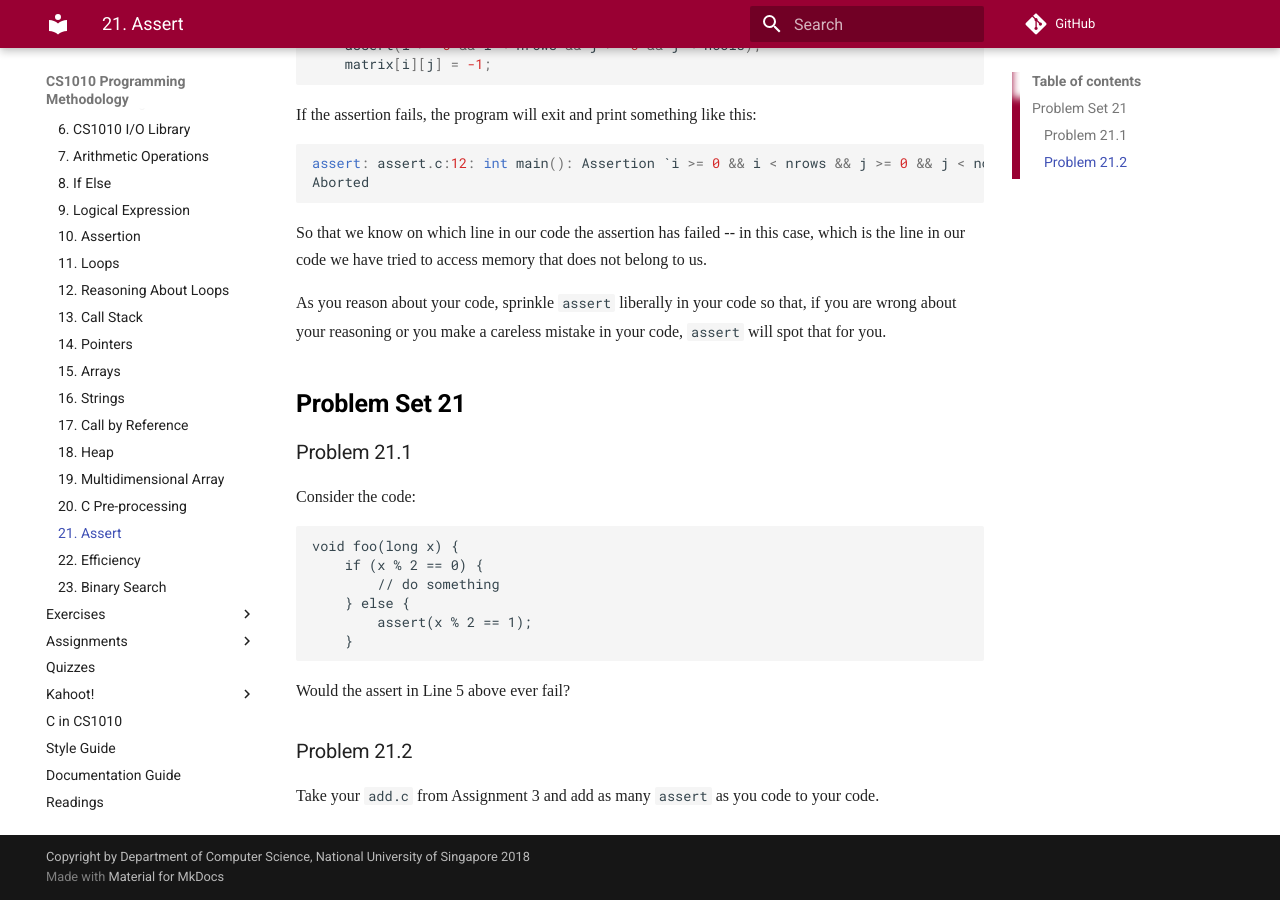
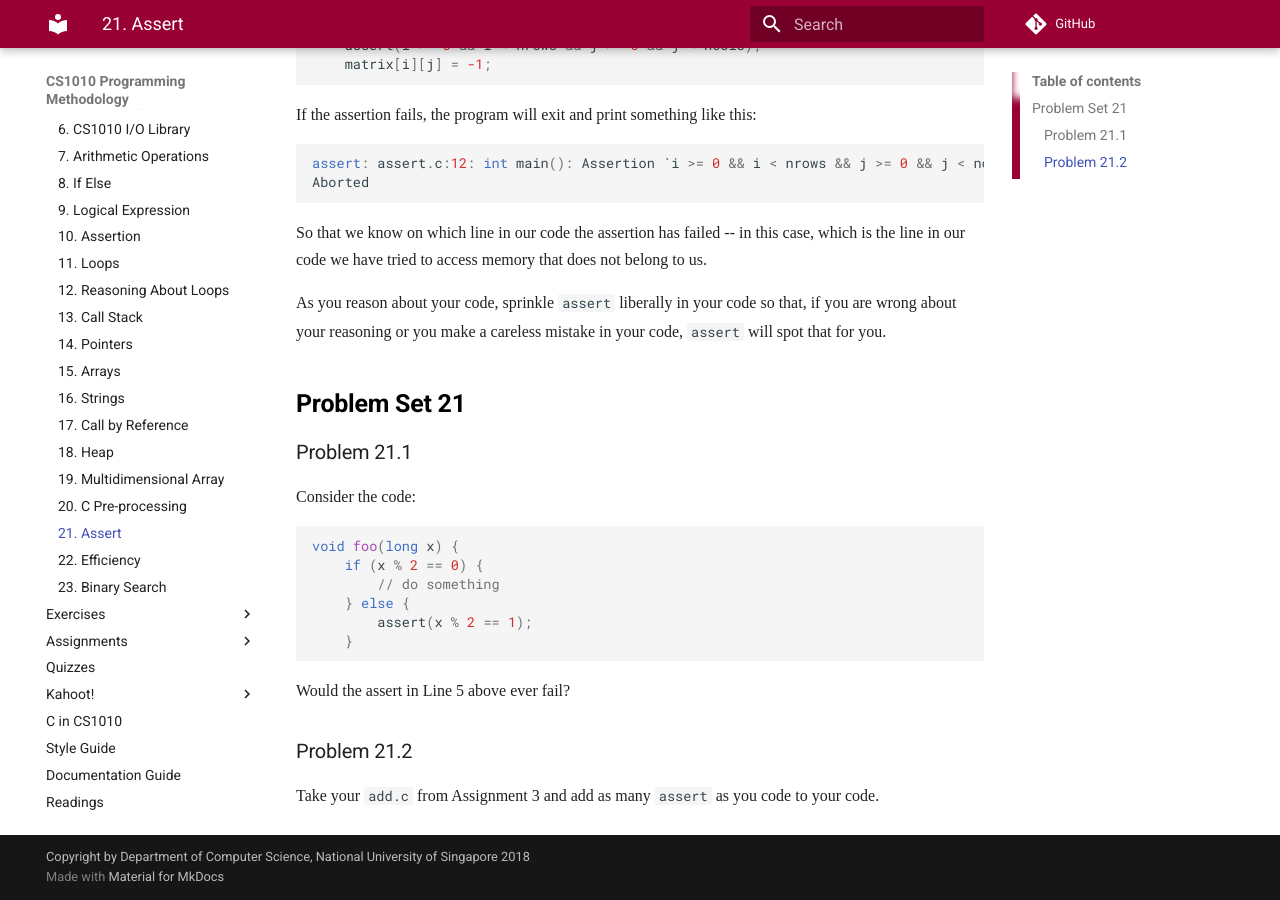
Before and after one commit to LL-Pengfei/CS1010-AY1819S1-Personal, an MkDocs documentation site: the page built from docs/21-assert.md, in a window 1280 px wide and 900 px high, scrolled down 805 px. Built offline with MkDocs 1.6.1 and Material for MkDocs 9.7.7, drawn with Linux system fonts in a browser that asks for light colours; nearby versions of some CDN libraries; some web fonts are replaced; comment, search, counter and statistics services are not loaded; old or Windows-style settings are respelled for this version of MkDocs.

Commit message:
Add C code block

````diff
--- a/docs/21-assert.md
+++ b/docs/21-assert.md
@@ -42,7 +42,7 @@ As you reason about your code, sprinkle `assert` liberally in your code so that,
 ### Problem 21.1
 
 Consider the code:
-```
+```C
 void foo(long x) {
     if (x % 2 == 0) {
         // do something
````
